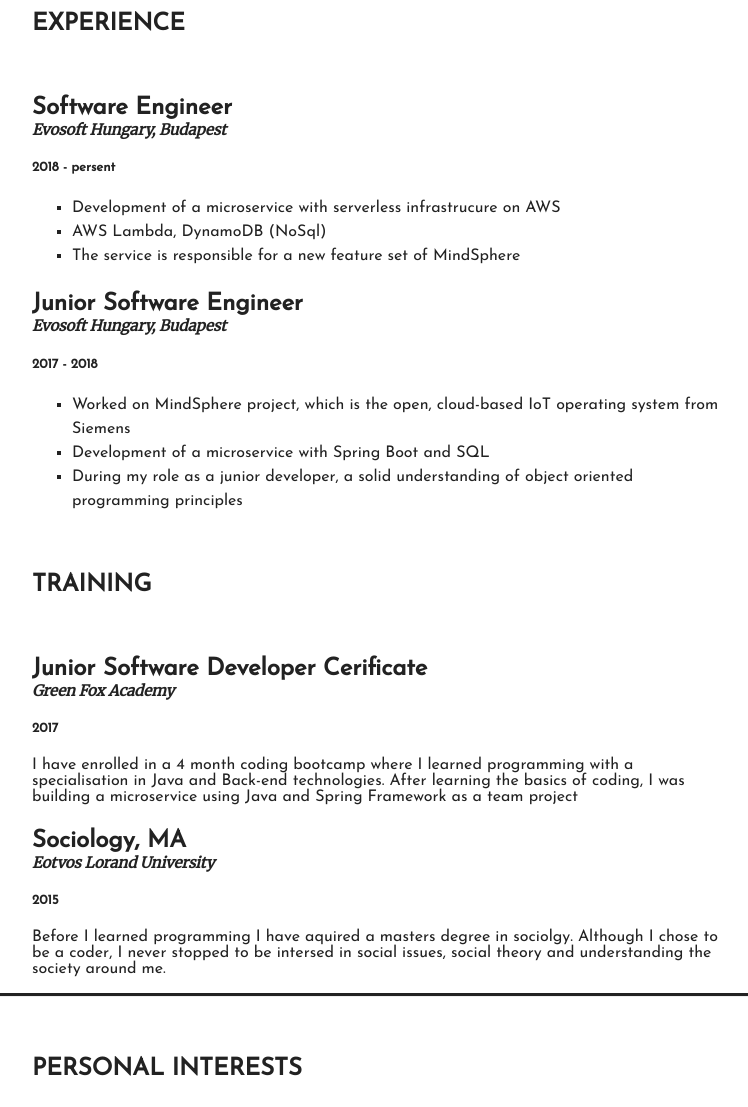
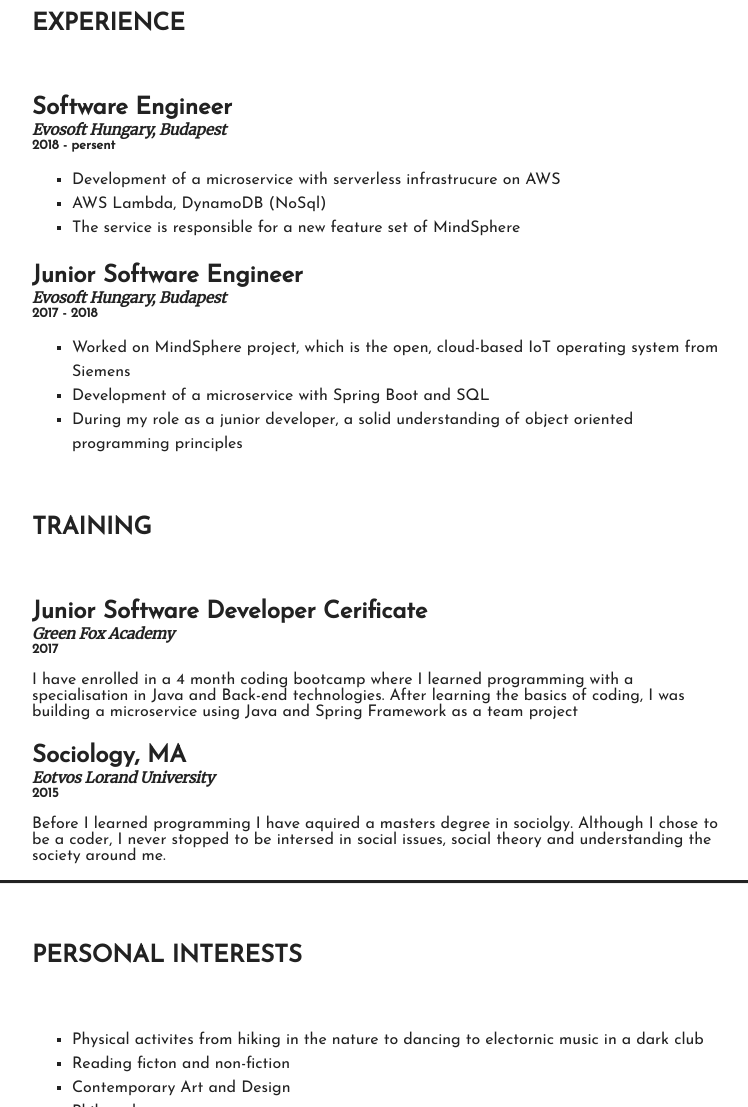
Before and after one commit to zitana/zitana.github.io, a plain HTML site: page index.html in a window 1280 px wide. Shown: the part 900-2007 px from the top of the page, without its empty margins (258-1006 px from the left). Drawn offline with Linux system fonts and the light colour scheme.

Commit message:
Change h5 css

```diff
--- a/style.css
+++ b/style.css
@@ -74,6 +74,10 @@ li {
   margin: 0;
 }
 
+h5 {
+  margin: 0;
+}
+
 .introduction {
   font-size: 20px;
   margin-top: 70px;
```
